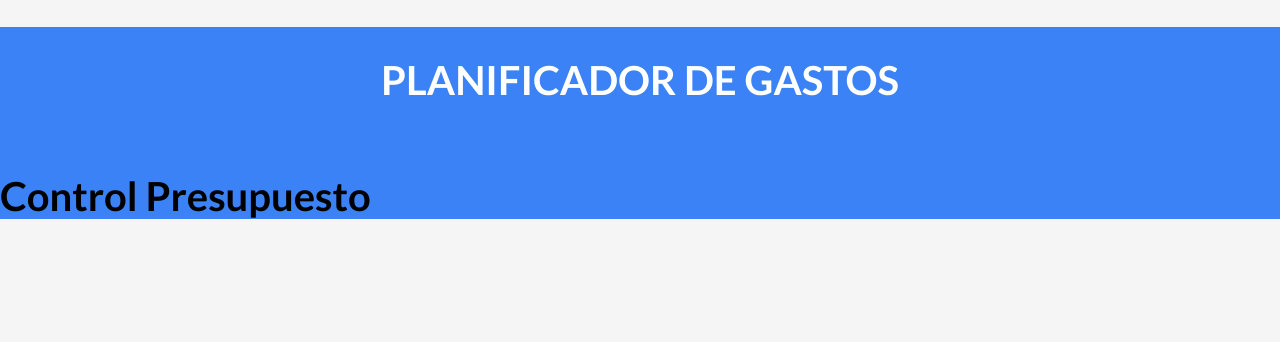
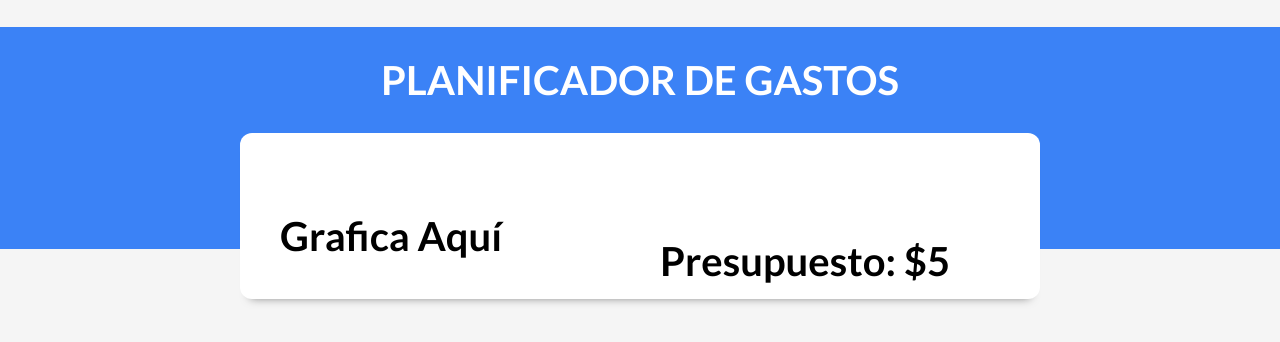
Before and after one commit to MelinaGimenez/React, a React (Vite) app in the folder Projects/React - Budgets/: page / in a window 1280 px wide. Both pictures are taken after typing "5" into the empty fields and a click on the input "Añadir". Shown: the top 342 px of the page. Built offline with nearby package versions, Linux system fonts and the light colour scheme.

Commit message:
comenzando segunda vista

```diff
--- /dev/null
+++ b/Projects/React - Budgets/src/components/ControlBudget.jsx
@@ -0,0 +1,18 @@
+import React from 'react'
+
+const ControlBudget = ({budget}) => {
+  return (
+    <div className='container-budget container shadow two-columns'>
+        <div>
+            <p>Grafica Aquí</p>
+        </div>
+        <div className='container-budget'>
+            <p>
+                <span>Presupuesto: </span> ${budget}
+            </p>
+        </div>
+    </div>
+  )
+}
+
+export default ControlBudget
--- a/Projects/React - Budgets/src/components/Header.jsx
+++ b/Projects/React - Budgets/src/components/Header.jsx
@@ -1,5 +1,6 @@
 import React from 'react'
 import NewBudget from './NewBudget'
+import ControlBudget from './ControlBudget'
 
 const Header = ({budget, setBudget, isValidBudget, setIsValidBudget}) => {
   return (
@@ -7,7 +8,9 @@ const Header = ({budget, setBudget, isValidBudget, setIsValidBudget}) => {
         <h1>Planificador de gastos</h1>
 
         {isValidBudget ? (
-            <p>Control Presupuesto</p>
+            <ControlBudget
+              budget = {budget}
+            />
           ) : (
             <NewBudget
               budget = {budget}
--- a/Projects/React - Budgets/src/index.css
+++ b/Projects/React - Budgets/src/index.css
@@ -160,22 +160,22 @@ header h1 {
 
     transform: translateY(5rem);
 }
-.dos-columnas {
+.two-columns {
     flex-direction: column;
 }
-.dos-columnas :first-child {
+.two-columns :first-child {
     margin-bottom: 4rem;
 }
 @media (min-width: 768px) {
-    .dos-columnas {
+    .two-columns {
         flex-direction: row;
         align-items: center;
         gap: 4rem;
     }
-    .dos-columnas > div {
+    .two-columns > div {
         width: 50%;
     }
-    .dos-columnas :first-child {
+    .two-columns :first-child {
         margin-bottom: 0;
     }
 }
```
